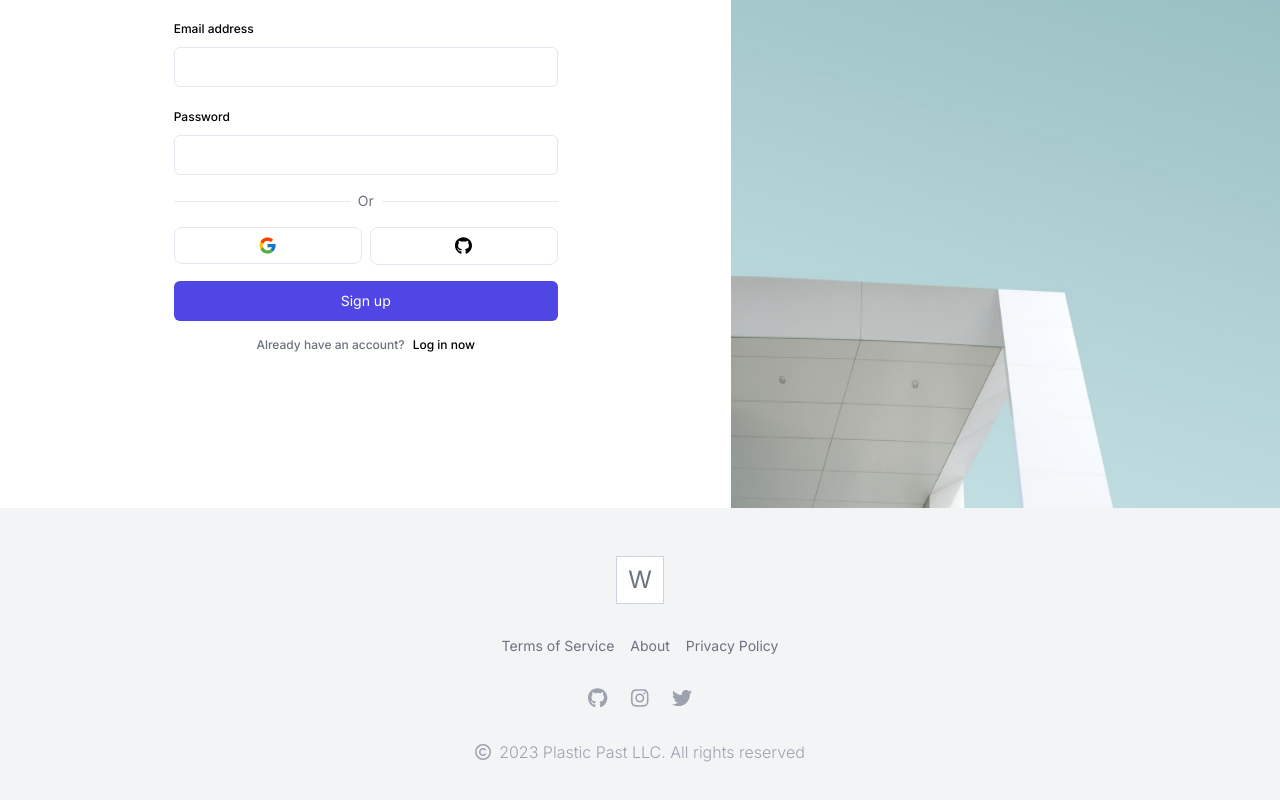
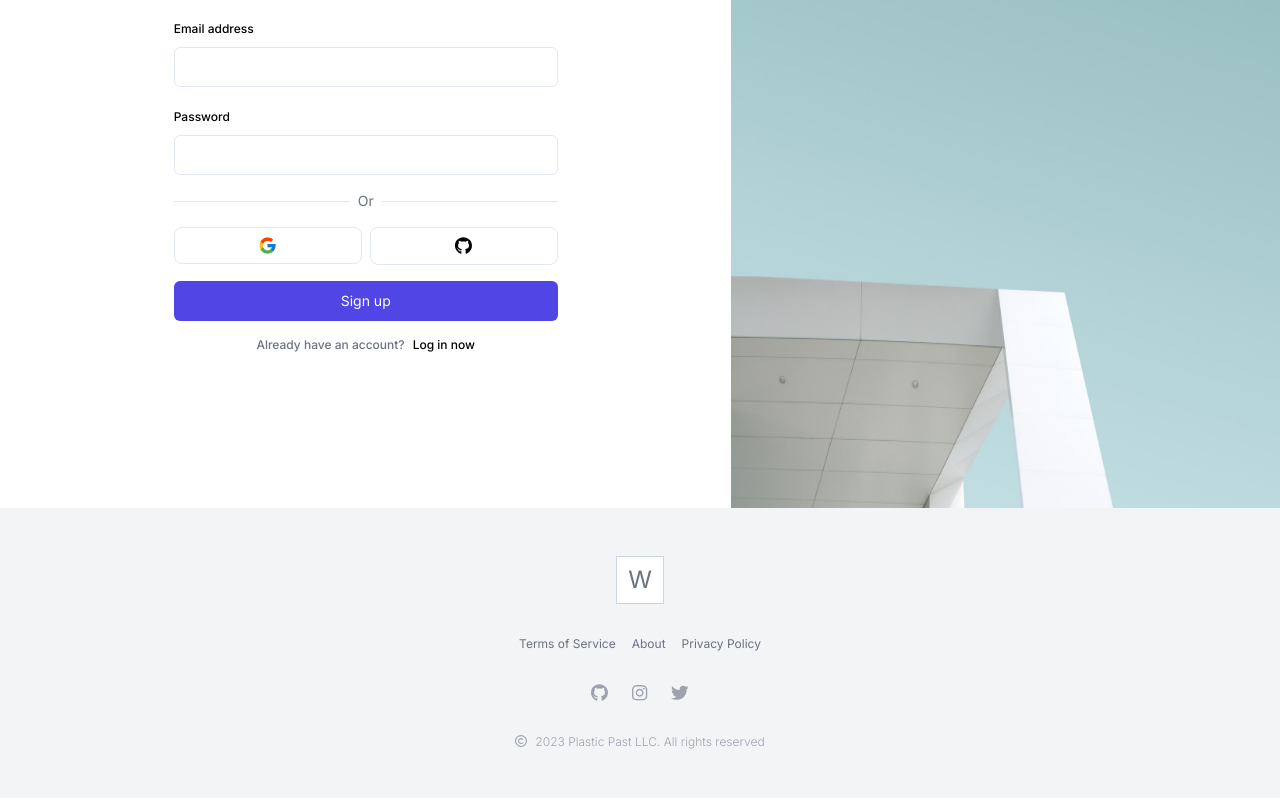
Before and after one commit to wikistreets/web-app, a Next.js app: page /sign-up in a window 1280 px wide. Shown: the part 292-1092 px from the top of the page. Built offline with nearby package versions, Linux system fonts and the light colour scheme.

Commit message:
reduced font sizes

```diff
--- a/src/components/Footer/Footer.tsx
+++ b/src/components/Footer/Footer.tsx
@@ -20,17 +20,17 @@ export const Footer: React.FC = () => {
 
       <div className="flex gap-4 text-center">
         <Link href="/tos">
-          <h6>Terms of Service</h6>
+          <h6 className="text-xs">Terms of Service</h6>
         </Link>
         <Link href="/about">
-          <h6>About</h6>
+          <h6 className="text-xs">About</h6>
         </Link>
         <Link href="/privacy-policy">
-          <h6>Privacy Policy</h6>
+          <h6 className="text-xs">Privacy Policy</h6>
         </Link>
       </div>
 
-      <div className="flex gap-6">
+      <div className="flex gap-6 text-sm">
         {/* todo: add links */}
         <FontAwesomeIcon
           icon={faGithub}
@@ -49,7 +49,7 @@ export const Footer: React.FC = () => {
         />
       </div>
 
-      <p className="font-light text-gray-400 text-center">
+      <p className="font-light text-gray-400 text-center text-xs">
         <FontAwesomeIcon icon={faCopyright} className="mr-2" />
         2023 Plastic Past LLC. All rights reserved
       </p>
--- a/src/components/GetInTouch/GetInTouch.tsx
+++ b/src/components/GetInTouch/GetInTouch.tsx
@@ -1,5 +1,3 @@
-"use client";
-
 import Link from "next/link";
 import { FontAwesomeIcon } from "@fortawesome/react-fontawesome";
 import { faEnvelope } from "@fortawesome/free-regular-svg-icons";
@@ -18,16 +16,16 @@ export const GetInTouch: React.FC = () => {
     >
       {/* Section - 1 */}
       <section className="flex flex-col gap-3 lg:gap-6">
-        <h2 className="font-dm-sans tracking-wide md:text-3xl lg:text-4xl">
+        <h2 className="font-dm-sans tracking-wide md:text-3xl lg:text-3xl">
           Get in touch
         </h2>
-        <p className="text-secondary font-light text-md lg:text-lg">
+        <p className="text-secondary font-light text-sm lg:text-base">
           Lorem ipsum dolor sit amet, consectetur adipiscing elit, sed do
           eiusmod tempor incididunt ut labore et dolore magna aliqua.{" "}
         </p>
 
         {/* Wiki Links */}
-        <div className="flex flex-col w-full p-0 text-secondary font-light tracking-wide lg:text-lg">
+        <div className="flex flex-col w-full p-0 text-secondary font-light tracking-wide text-sm lg:text-base">
           <div className="flex flex-row justify-start items-center">
             <FontAwesomeIcon
               icon={faEnvelope}
@@ -36,7 +34,7 @@ export const GetInTouch: React.FC = () => {
             />
             <p>{wikiEmail}</p> {/* TODO: direct to email */}
           </div>
-          <div className="flex flex-row justify-start items-center ">
+          <div className="flex flex-row justify-start items-center">
             <FontAwesomeIcon
               icon={faGithub}
               className="mr-2"
@@ -51,10 +49,10 @@ export const GetInTouch: React.FC = () => {
 
       {/* Section - 2 */}
       <section className="flex flex-col gap-3 lg:gap-6">
-        <h2 className="font-dm-sans tracking-wide md:text-3xl lg:text-4xl">
+        <h2 className="font-dm-sans tracking-wide md:text-3xl lg:text-3xl">
           Wikistreets.io
         </h2>
-        <p className="text-secondary font-light md:text-md lg:text-lg">
+        <p className="text-secondary font-light text-sm lg:text-base">
           Lorem ipsum dolor sit amet, consectetur adipiscing elit, sed do
           eiusmod tempor incididunt ut labore et dolore magna aliqua.{" "}
         </p>
```
